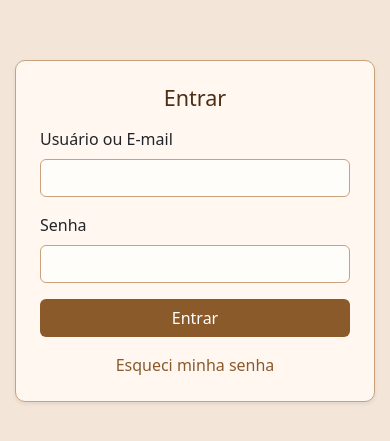
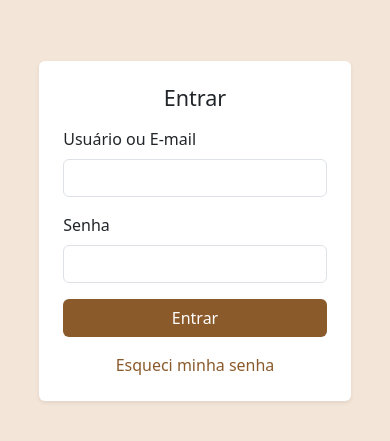
Before and after one commit to aliciasoares/utilizando-bootstrap, a plain HTML site: page Bootstrap/index.html in a window 390 px wide. Shown: the part 191-632 px from the top of the page. Drawn offline with nearby package versions, Linux system fonts and the light colour scheme.

Commit message:
Refactor login page structure and styles
Updated the login page layout and styles for better responsiveness and usability.

```diff
--- a/Bootstrap/index.html
+++ b/Bootstrap/index.html
@@ -5,86 +5,62 @@
     <meta name="viewport" content="width=device-width, initial-scale=1.0">
     <title>Login</title>
     <link href="https://cdn.jsdelivr.net/npm/bootstrap@5.3.2/dist/css/bootstrap.min.css" rel="stylesheet">
+
     <style>
         :root {
             --choco-dark: #4b2e14;
             --choco-medium: #8b5a2b;
-            --choco-light: #c9a27b;
             --choco-beige: #f3e5d8;
-            --text-dark: #2b1a0f;
         }
 
         body {
             background-color: var(--choco-beige);
-            color: var(--text-dark);
-        }
-
-        .card {
-            background-color: #fff7f0;
-            border: 1px solid var(--choco-light);
-            border-radius: 10px;
-        }
-
-        h4 {
-            color: var(--choco-dark);
-        }
-
-        .form-control {
-            border: 1.5px solid var(--choco-light);
-            background: #fffdf9;
-        }
-
-        .form-control:focus {
-            border-color: var(--choco-medium);
-            box-shadow: 0 0 4px var(--choco-medium);
         }
 
         .btn-choco {
-            background-color: var(--choco-medium) !important;
-            color: white !important;
+            background-color: var(--choco-medium);
+            color: white;
         }
 
         .btn-choco:hover {
-            background-color: var(--choco-dark) !important;
-        }
-
-        a {
-            color: var(--choco-medium);
-        }
-
-        a:hover {
-            color: var(--choco-dark);
+            background-color: var(--choco-dark);
+            color: white;
         }
     </style>
 </head>
 
 <body>
 
-    <div class="d-flex justify-content-center align-items-center vh-100">
-        <div class="card p-4 shadow-sm" style="width: 360px;">
-            <h4 class="text-center mb-3">Entrar</h4>
+    <div class="container d-flex justify-content-center align-items-center vh-100">
 
-            <form id="loginForm">
+        <div class="row w-100 justify-content-center">
+            <div class="col-11 col-sm-8 col-md-6 col-lg-4">
+
+                <div class="card p-4 shadow-sm border-0">
+                    <h4 class="text-center mb-3 text-dark">Entrar</h4>
+
+                    <form class="needs-validation" novalidate>
+
                         <div class="mb-3">
-                    <label for="userEmail" class="form-label">Usuário ou E-mail</label>
-                    <input type="email" class="form-control" id="userEmail" required>
+                            <label class="form-label">Usuário ou E-mail</label>
+                            <input type="email" class="form-control" required>
                             <div class="invalid-feedback">Esse campo é obrigatório.</div>
                         </div>
 
                         <div class="mb-3">
-                    <label for="password" class="form-label">Senha</label>
-                    <input type="password" class="form-control" id="password" required>
+                            <label class="form-label">Senha</label>
+                            <input type="password" class="form-control" required>
                             <div class="invalid-feedback">Esse campo é obrigatório.</div>
                         </div>
 
                         <a href="dashboard.html" class="btn btn-choco w-100">Entrar</a>
 
                         <div class="text-center mt-3">
-                    <a href="#" class="text-decoration-none">Esqueci minha senha</a>
+                            <a href="#" class="text-decoration-none" style="color: var(--choco-medium);">Esqueci minha senha</a>
                         </div>
+
                     </form>
-        </div>
-    </div>
+
 
 </body>
 </html>
```
Lines whose indentation alone changed are shown as unchanged.
